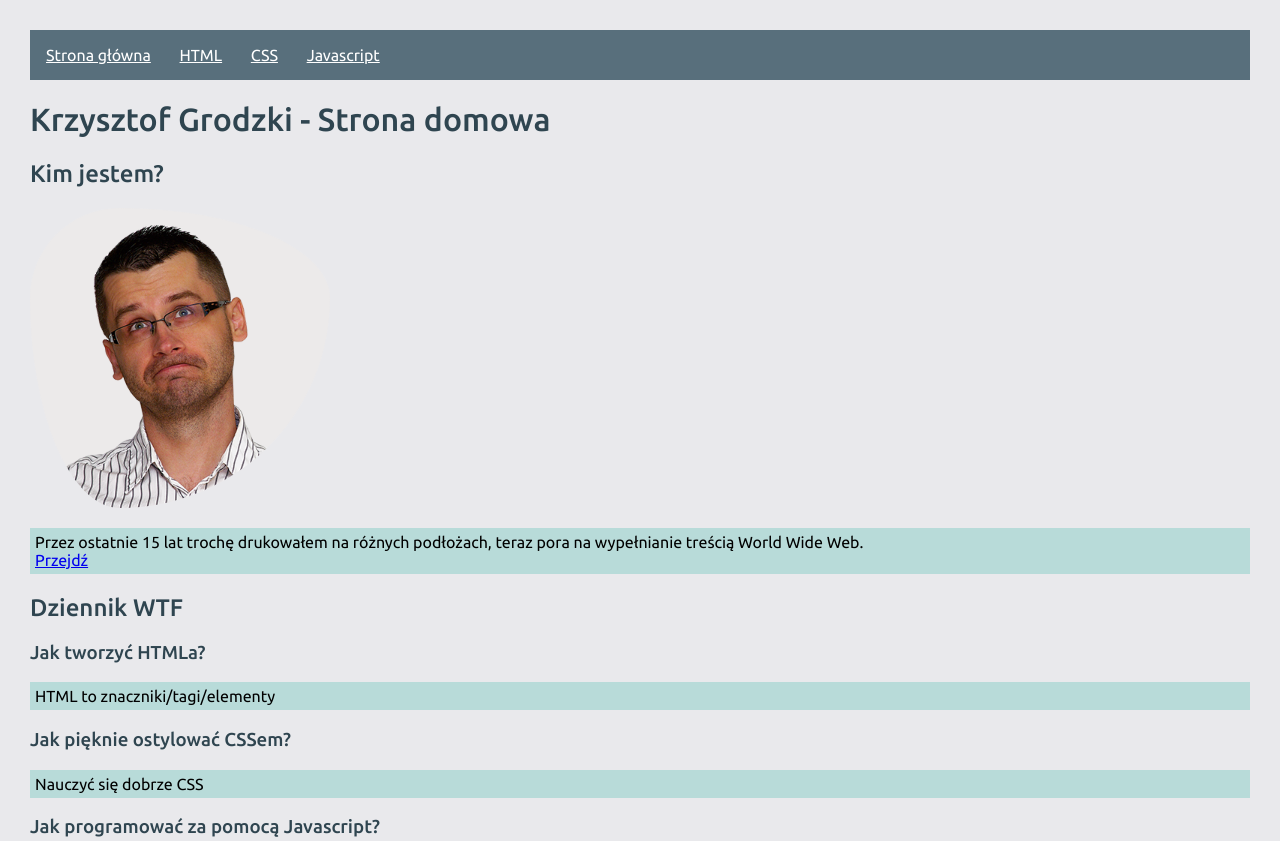
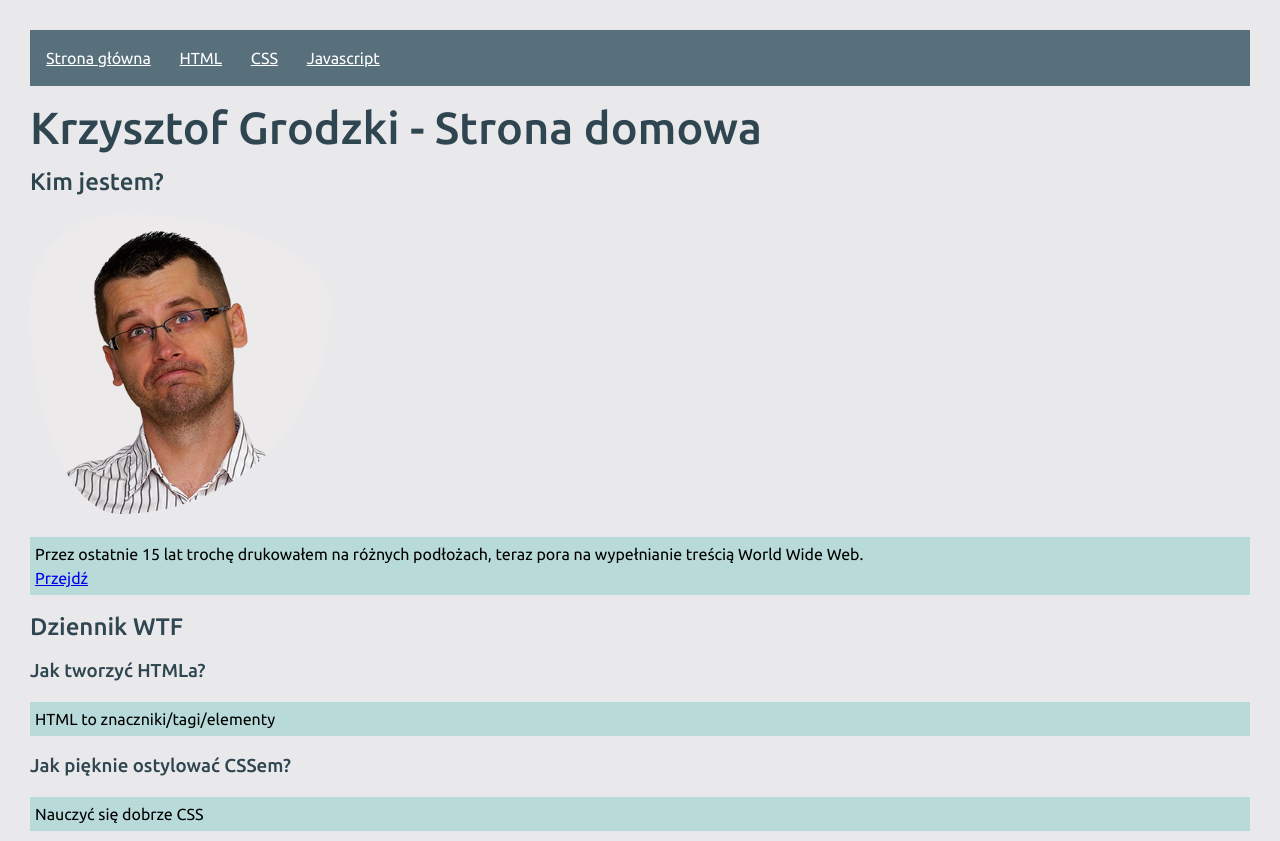
Before and after one commit to krzysztof-grodzki/homepage, a plain HTML site: page index.html in a window 1280 px wide. Shown: the top 841 px of the page. Drawn offline with Linux system fonts and the light colour scheme.

Commit message:
icrease font size

```diff
--- a/style.css
+++ b/style.css
@@ -5,10 +5,14 @@ body {
     margin: 20px;
     padding: 10px;
     background: #e9e9ec;
+    line-height: 150%;
+
 }
 
 header {
     font-family: 'Ubuntu', Courier, monospace;
+    font-size: 16px;
+
 
 }
 
@@ -16,6 +20,7 @@ h1 {
     color: #2F4550;
     font-family: 'Ubuntu', Courier, monospace;
     font-weight: 500;
+    font-size: 45px;
 
 
 }
```
